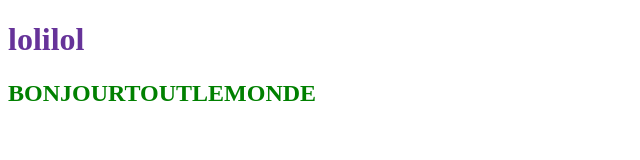
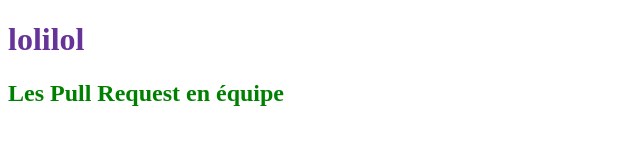
Before and after one commit to Lucas-Hetic/TP-NOV, a plain HTML site: page index.html in a window 1280 px wide. Shown: the whole page, without its empty margins (0-640 px from the left). Drawn offline with Linux system fonts and the light colour scheme.

Commit message:
Change h2

```diff
--- a/index.html
+++ b/index.html
@@ -9,6 +9,6 @@
   </head>
   <body>
     <h1>lolilol</h1>
-    <h2>BONJOURTOUTLEMONDE</h2>
+    <h2>Les Pull Request en équipe</h2>
   </body>
 </html>
```
